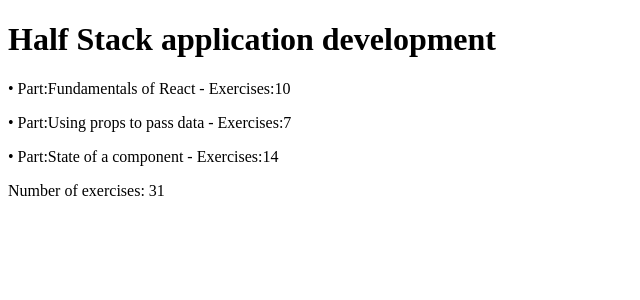
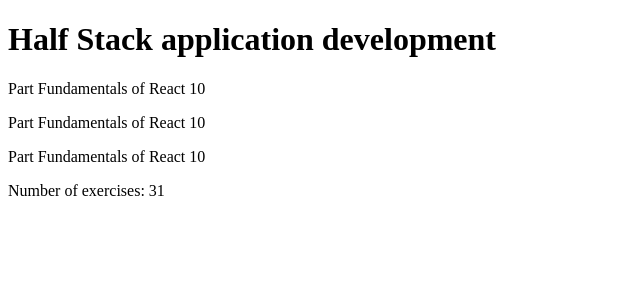
Before and after one commit to bgocap/FSO5CR-1, a React (Create React App) app in the folder courseinfo/: page / in a window 1280 px wide. Shown: the top 300 px of the page, without its empty margins (0-640 px from the left). Built offline with nearby package versions, Linux system fonts and the light colour scheme.

Commit message:
Exercise 1.2

```diff
--- a/courseinfo/src/App.js
+++ b/courseinfo/src/App.js
@@ -7,17 +7,14 @@ const Header = (props) => {
 }
 
 const Content = (props) => {
-  console.log(props)
   return(
     <div>
-      <p> &bull; Part:{props.part1} - Exercises:{props.exercises1}</p>
-      <p> &bull; Part:{props.part2} - Exercises:{props.exercises2}</p>
-      <p> &bull; Part:{props.part3} - Exercises:{props.exercises3}</p>
+      <p>Part {props.part} {props.exercises}</p>
+      <p>Part {props.part} {props.exercises}</p>
+      <p>Part {props.part} {props.exercises}</p>
     </div>
   )
 }
-
-
 
 const Total = (props) => {
   console.log(props)
@@ -40,11 +37,7 @@ const App = () => {
   return (
     <div>
       <Header course={course} />
-      <Content
-              part1={part1} exercises1={exercises1}
-              part2={part2} exercises2={exercises2}
-              part3={part3} exercises3={exercises3}
-      />
+      <Content part={part1} exercises={exercises1}/>
       <Total total={exercises1+exercises2+exercises3}/>
     </div>
   )
```
